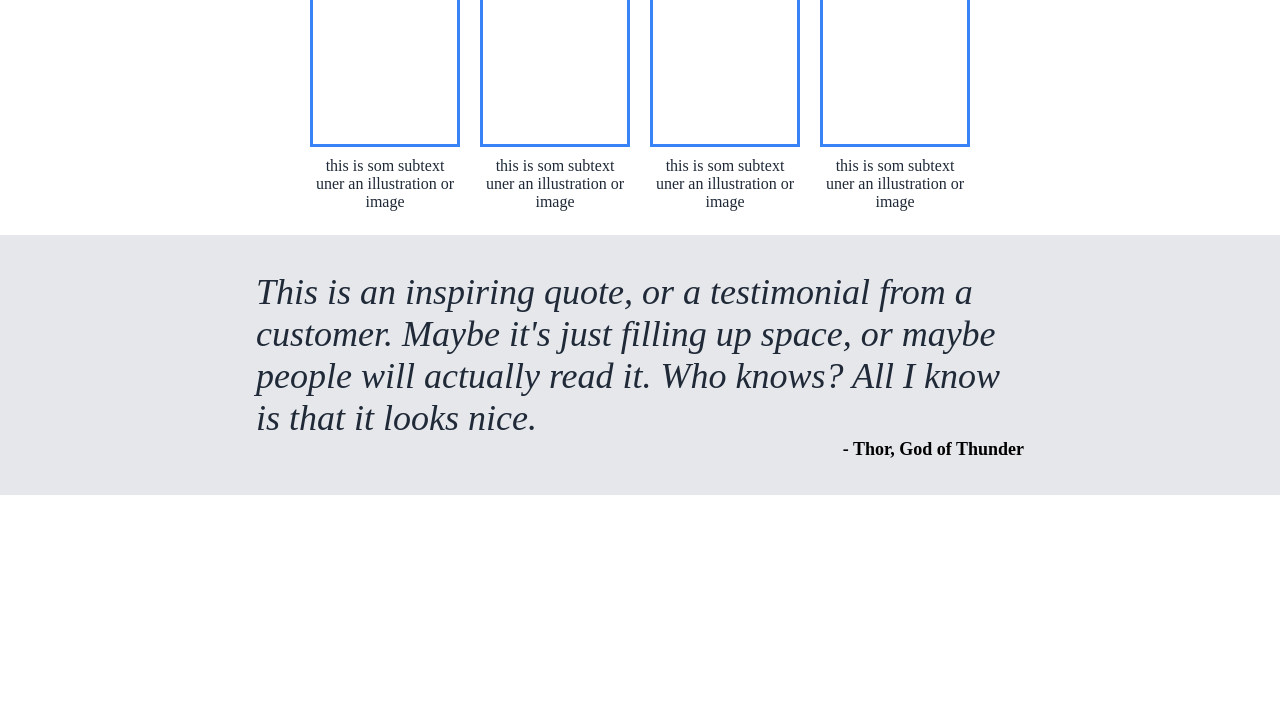
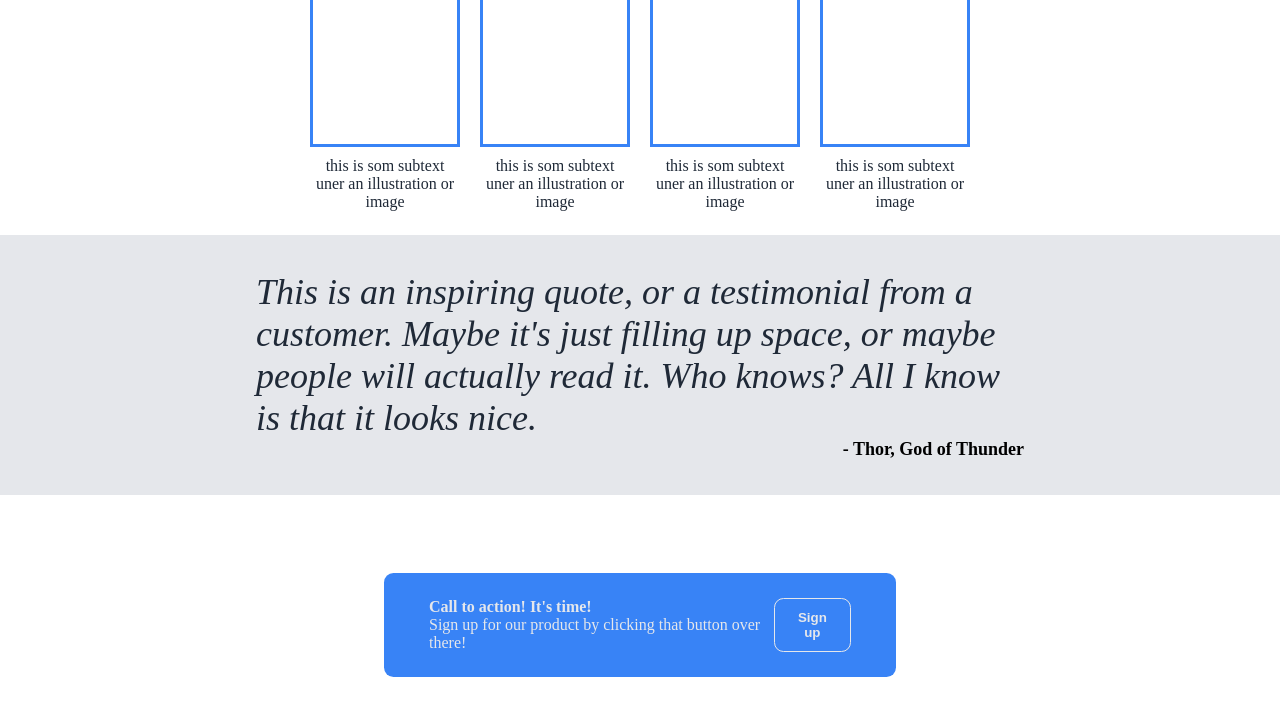
Before and after one commit to Imjustnelvin/landing-page, a plain HTML site: page index.html in a window 1280 px wide. Shown: the part 536-1251 px from the top of the page. Before the commit the page ends 1031 px from the top, so only its background shows below. Drawn offline with Linux system fonts and the light colour scheme.

Commit message:
add footer

```diff
--- a/index.html
+++ b/index.html
@@ -59,7 +59,13 @@
             <strong class="thor">- Thor, God of Thunder</strong>
         </div>
         <div class="footer">
-
+            <div class="blue-box">
+                <div class="text-wrapper">
+                    <strong>Call to action! It's time!</strong>
+                    <p>Sign up for our product by clicking that button over there!</p>
+                </div>
+                <button>Sign up</button>
+            </div>
         </div>
     </div>
 </body>
--- a/styles.css
+++ b/styles.css
@@ -135,3 +135,29 @@
     align-self: flex-end;
     font-size: 18px;
 }
+
+.footer {
+    height: 260px;
+    padding: 0 30%;
+    display: flex;
+    align-items: center;
+}
+
+.blue-box {
+    display: flex;
+    background-color: #3883f6;
+    flex: 1;
+    padding: 25px 45px;
+    color: #E5E7EB;
+    justify-content: space-between;
+    border-radius: .25cm;
+}
+
+.blue-box button {
+    border: 1px solid #E5E7EB;
+    background-color: #3883f6;
+    color: #E5E7EB;
+    font-weight: bolder;
+    border-radius: .25cm;
+    padding: 5px 15px;
+}
```
